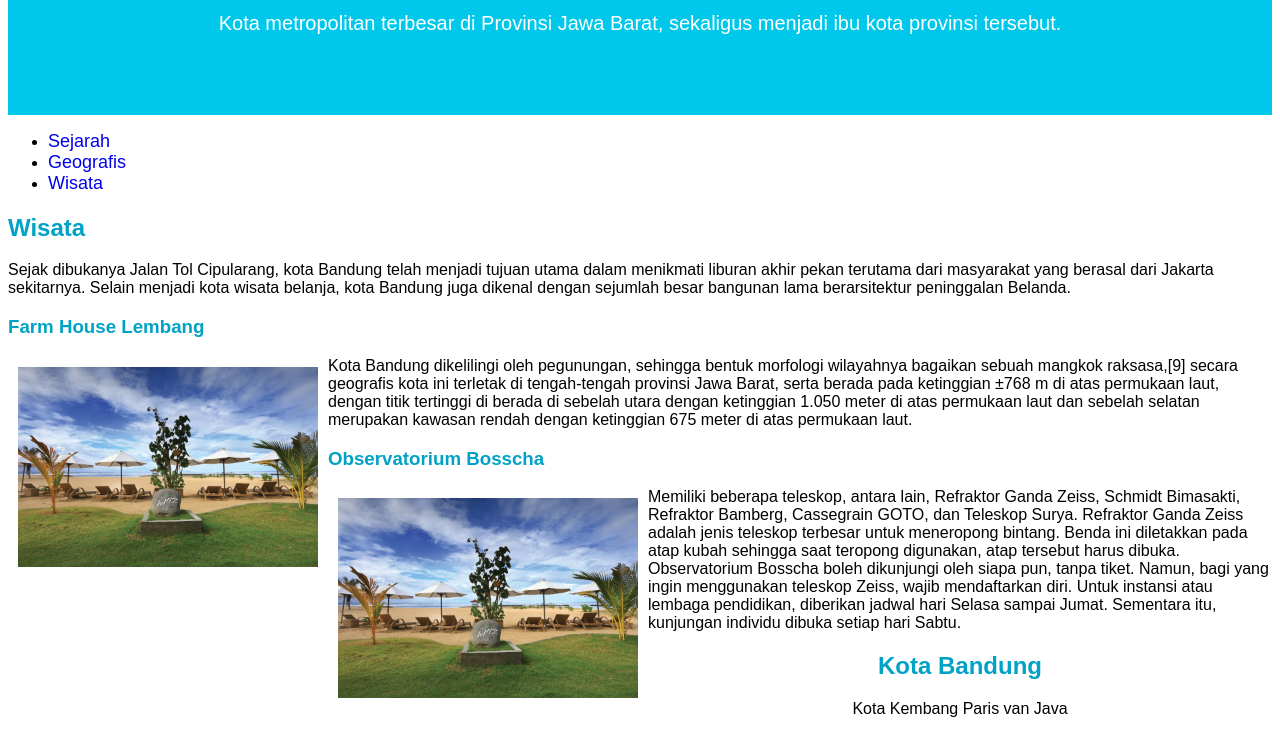
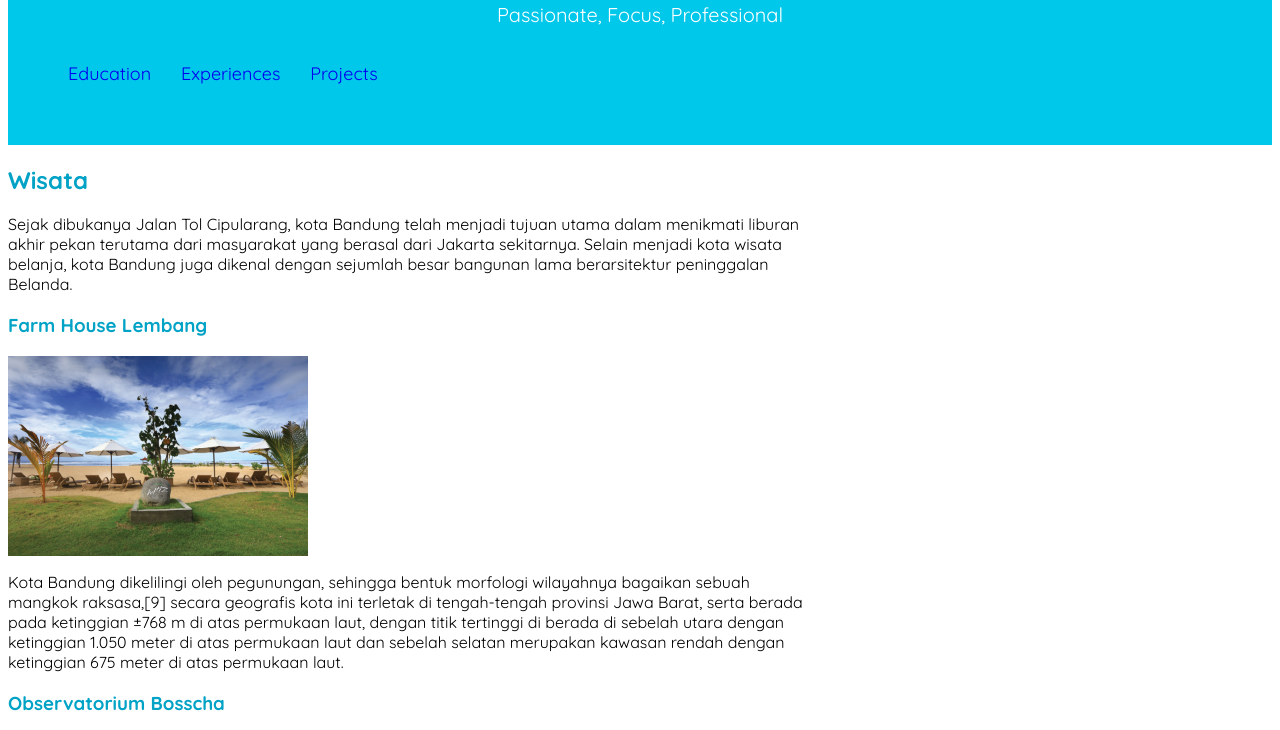
Before and after one commit to dickysurachman/testweb, a plain HTML site: page index.html in a window 1280 px wide. Shown: the part 155-885 px from the top of the page. Drawn offline with Linux system fonts and the light colour scheme.

Commit message:
submission

```diff
--- a/index.html
+++ b/index.html
@@ -2,13 +2,16 @@
 <head>
 <meta name="viewport" content="width=device-width, initial-scale=1">
    <style>
-    @import url('https://fonts.googleapis.com/css?family=Quicksand:400,700&display=swap')
-       .container {
-           width: 800px;
-           border: 4px solid black;
-           overflow: auto;
-       }
+    @import url('https://fonts.googleapis.com/css?family=Quicksand:400,700&display=swap');
 
+
+        .kiri{
+            width:800px;
+            position: relative;
+        }
+        nav{
+            position: sticky;
+        }
        nav a {
            font-size: 18px;
            font-weight: 400;
@@ -17,10 +20,7 @@
         nav a:hover {
            font-weight: bold;
         }
-       img {
-           float: left;
-           margin: 10px;
-       }
+
        .profile header {
            text-align: center;
         }
@@ -47,32 +47,53 @@
         }
         .jumbotron {
            font-size: 20px;
-           padding: 60px;
+           padding: 45px;
            background-color: #00c8eb;
            text-align: center;
            color: white;
+        }
+        .menu{
+            text-align: center;
+            align-content: center;
+            position: sticky;
+        }
+        ul {
+          list-style-type: none;
+          margin: 0;
+          padding: 0;
+        }
+        .menu > ul >li{
+            float: left;
+             display: inline;
+             margin: 15px;
+        }
+        .sid{
+            position: relative;
+            max-width: 250px;
+        }
+        main {
+            width: 100%;
         }
    </style>
 </head>
 <body>
     <header>
-<div class="jumbotron">
-       <h1>Bandung</h1>
-       <p>Kota metropolitan terbesar di Provinsi Jawa Barat, sekaligus menjadi ibu kota provinsi tersebut.</p>
-   </div>
-   <nav>
+    <div class="jumbotron">
+       <h1>Dicky Surachman</h1>
+       <p>Passionate, Focus, Professional</p>
+   <nav class="menu">
        <ul>
-           <li><a href="#sejarah">Sejarah</a></li>
-           <li><a href="#geografis">Geografis</a></li>
-           <li><a href="#wisata">Wisata</a></li>
+           <li><a href="#sejarah">Education</a></li>
+           <li><a href="#geografis">Experiences</a></li>
+           <li><a href="#wisata">Projects</a></li>
        </ul>
    </nav>
+      </div>
      </header>
 
    <main>
-    <div class="container">
+    <div class="kiri">
    <article>
-
         <section>
        <h2 >Wisata</h2>
        <p>Sejak dibukanya Jalan Tol Cipularang, kota Bandung telah menjadi tujuan utama dalam menikmati liburan
@@ -102,7 +123,7 @@
    </section>
    </article>
     </div>
-   <aside>
+   <aside class="sid">
        <article class="profile">
            <header>
                <h2>Kota Bandung</h2>
```
